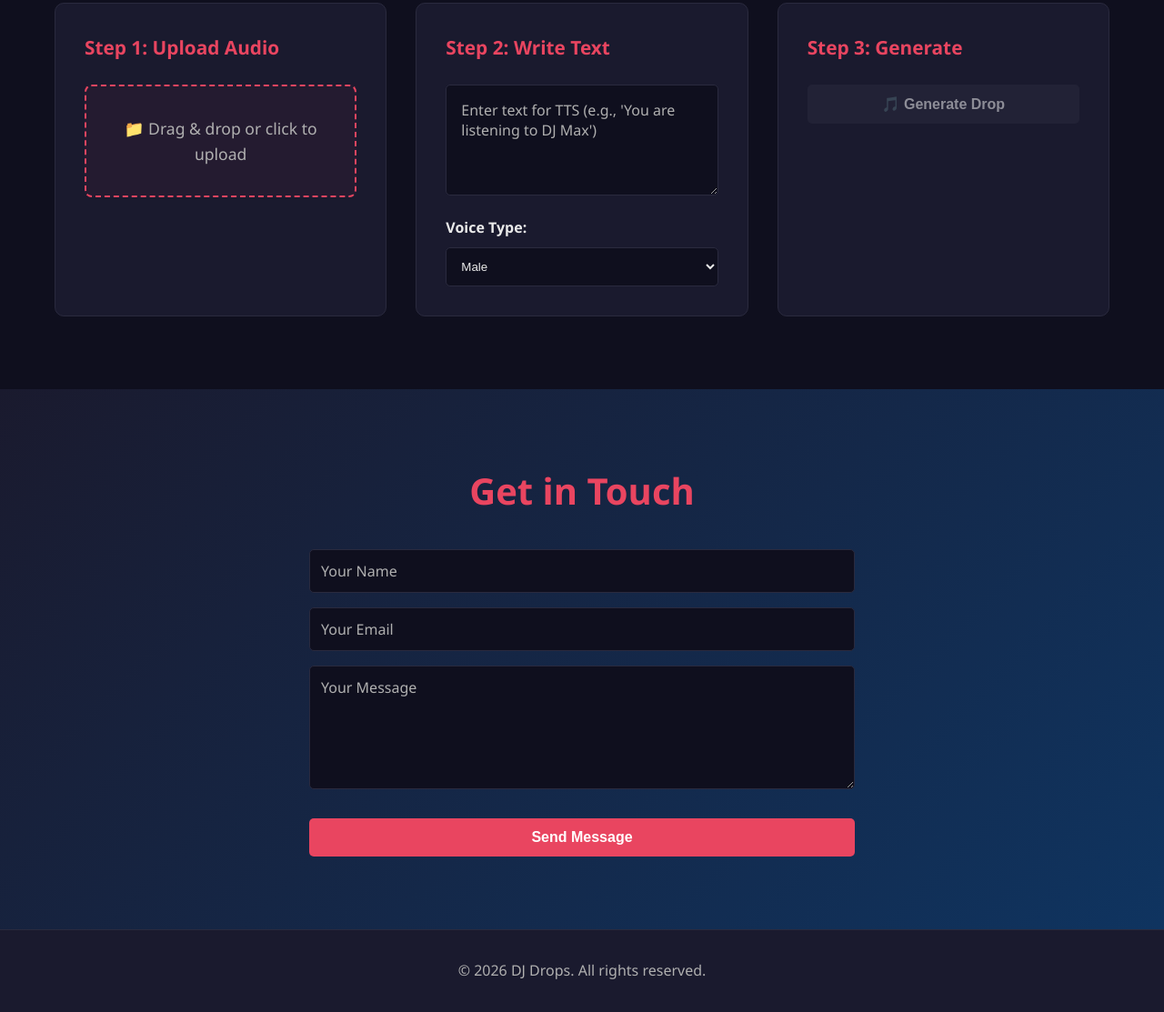
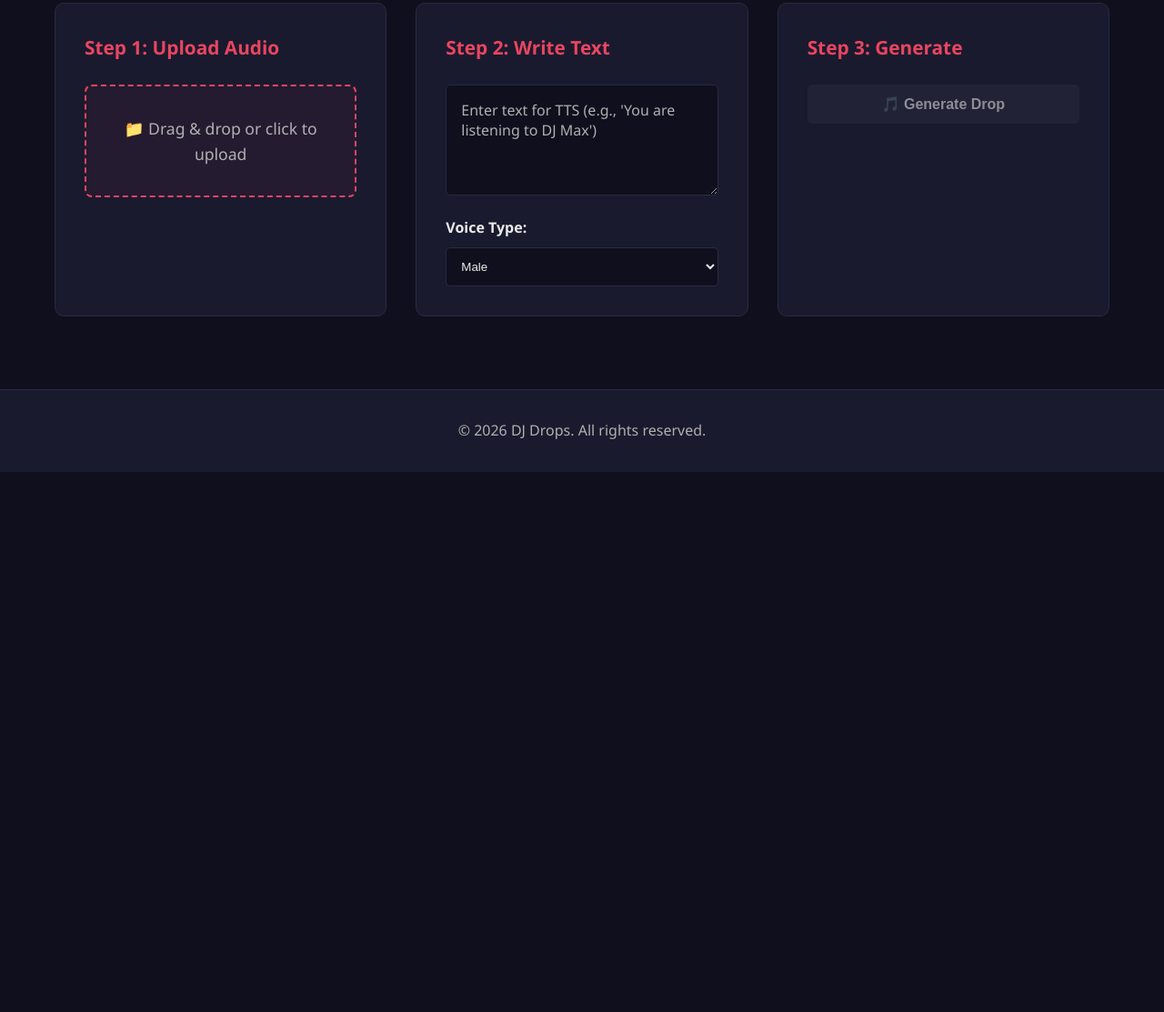
Before and after one commit to Nick-jpk/drops, a website: page index.html in a window 1280 px wide. Shown: the part 848-1961 px from the top of the page at 91% size. After the commit the page ends 1367 px from the top, so only its background shows below. Drawn offline with Linux system fonts and the light colour scheme.

Commit message:
Remove contact section, keep only DJ Drop Creator with download button

```diff
--- a/index.html
+++ b/index.html
@@ -315,46 +315,7 @@
             margin-top: 0.5rem;
         }
 
-        /* Contact Section */
-        .contact {
-            background: linear-gradient(135deg, var(--secondary-dark) 0%, var(--accent-blue) 100%);
-            padding: 80px 20px;
-        }
 
-        .contact h2 {
-            text-align: center;
-            font-size: 2.5rem;
-            color: var(--accent-red);
-            margin-bottom: 2rem;
-        }
-
-        .contact-form {
-            max-width: 600px;
-            margin: 0 auto;
-            display: flex;
-            flex-direction: column;
-            gap: 1rem;
-        }
-
-        .contact-form input,
-        .contact-form textarea {
-            padding: 12px;
-            background-color: var(--primary-dark);
-            border: 1px solid var(--border-color);
-            color: var(--text-light);
-            border-radius: 5px;
-            font-family: inherit;
-            font-size: 1rem;
-        }
-
-        .contact-form input::placeholder,
-        .contact-form textarea::placeholder {
-            color: var(--text-gray);
-        }
-
-        .contact-form button {
-            width: 100%;
-        }
 
         /* Footer */
         .footer {
@@ -426,7 +387,7 @@
             <ul class="nav-menu">
                 <li><a href="#home" class="nav-link">Home</a></li>
                 <li><a href="#creator" class="nav-link">Creator</a></li>
-                <li><a href="#contact" class="nav-link">Contact</a></li>
+
             </ul>
         </div>
     </nav>
@@ -485,27 +446,16 @@
                         </div>
                     </div>
                     <div id="resultStatus" style="display: none; margin-top: 1rem;">
-                        <p>✓ Your drop is ready!</p>
-                        <audio id="resultAudio" controls></audio>
-                        <button id="downloadBtn" class="btn btn-download" style="margin-top: 1rem; width: 100%;">📥 Download</button>
+                        <p>✓ Your DJ drop is ready!</p>
+                        <audio id="resultAudio" controls style="width: 100%; margin: 1rem 0;"></audio>
+                        <button id="downloadBtn" class="btn btn-download" style="width: 100%;">📥 Download DJ Drop</button>
                     </div>
                 </div>
             </div>
         </div>
     </section>
 
-    <!-- Contact Section -->
-    <section id="contact" class="contact">
-        <div class="container">
-            <h2>Get in Touch</h2>
-            <form class="contact-form" id="contactForm">
-                <input type="text" placeholder="Your Name" required>
-                <input type="email" placeholder="Your Email" required>
-                <textarea placeholder="Your Message" rows="5" required></textarea>
-                <button type="submit" class="btn btn-primary">Send Message</button>
-            </form>
-        </div>
-    </section>
+
 
     <!-- Footer -->
     <footer class="footer">
@@ -528,7 +478,6 @@
         document.addEventListener('DOMContentLoaded', () => {
             setupUploadBox();
             setupGenerateButton();
-            setupContactForm();
         });
 
         // Setup upload box
@@ -711,17 +660,7 @@
             return new Blob([byteArray], { type: mimeType });
         }
 
-        // Setup contact form
-        function setupContactForm() {
-            const form = document.getElementById('contactForm');
-            if (form) {
-                form.addEventListener('submit', (e) => {
-                    e.preventDefault();
-                    alert('Thank you! We will get back to you soon.');
-                    form.reset();
-                });
-            }
-        }
+
     </script>
 </body>
 </html>
```
